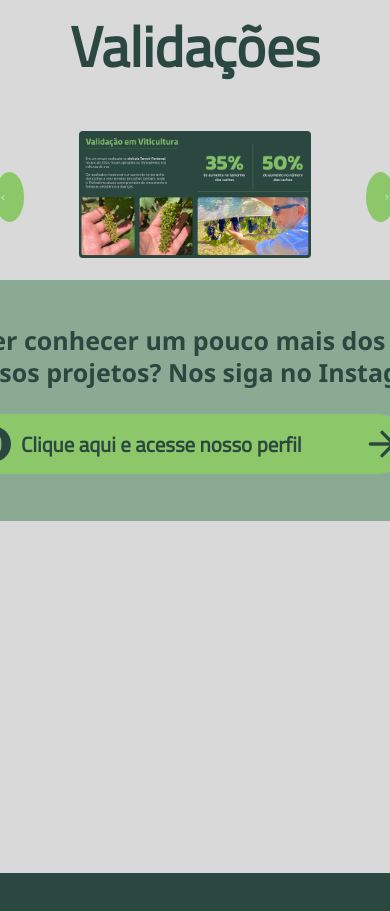
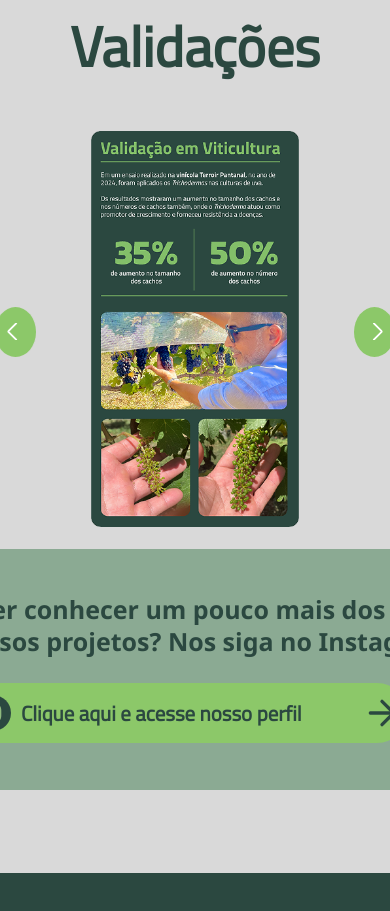
Before and after one commit to yagoMiron/pantabio, a React (Create React App) app: page / in a window 390 px wide. Shown: the part 4720-5631 px from the top of the page. Built offline with nearby package versions, Linux system fonts and the light colour scheme.

Commit message:
adaptando slider para mobile

```diff
--- a/src/components/Validacoes/index.tsx
+++ b/src/components/Validacoes/index.tsx
@@ -7,11 +7,30 @@ import card3 from "../../assets/img/Validacoes3.png";
 import card4 from "../../assets/img/Validacoes4.png";
 import card5 from "../../assets/img/Validacoes5.png";
 import card6 from "../../assets/img/Validacoes6.png";
+
+import card1Mobile from "../../assets/img/Validacoes1_mobile.png";
+import card2Mobile from "../../assets/img/Validacoes2_mobile.png";
+import card3Mobile from "../../assets/img/Validacoes3_mobile.png";
+import card4Mobile from "../../assets/img/Validacoes4_mobile.png";
+import card5Mobile from "../../assets/img/Validacoes5_mobile.png";
+import card6Mobile from "../../assets/img/Validacoes6_mobile.png";
+
 import downArrow from "../../assets/icons/down-arrow.svg";
 import InstagramCard from "../InstagramCard";
 const imagens = [card1, card2, card3, card4, card5, card6];
+const imagensMobile = [
+  card1Mobile,
+  card2Mobile,
+  card3Mobile,
+  card4Mobile,
+  card5Mobile,
+  card6Mobile,
+];
 
 const Validacoes = () => {
+  const larguraTela = window.screen.width;
+  const mobile = larguraTela <= 820;
+
   const [index, setIndex] = useState(0);
   const [fade, setFade] = useState(true);
 
@@ -45,7 +64,10 @@ const Validacoes = () => {
             fade ? styles.fadeIn : styles.fadeOut
           }`}
         >
-          <img src={imagens[index]} alt={`Imagem ${index + 1}`} />
+          <img
+            src={mobile ? imagensMobile[index] : imagens[index]}
+            alt={`Imagem ${index + 1}`}
+          />
         </div>
 
         <button className={`${styles.arrow} ${styles.right}`} onClick={proximo}>
```
